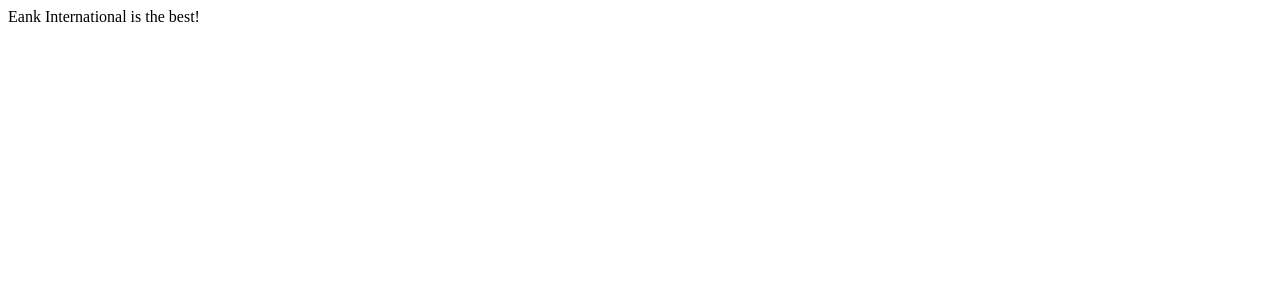
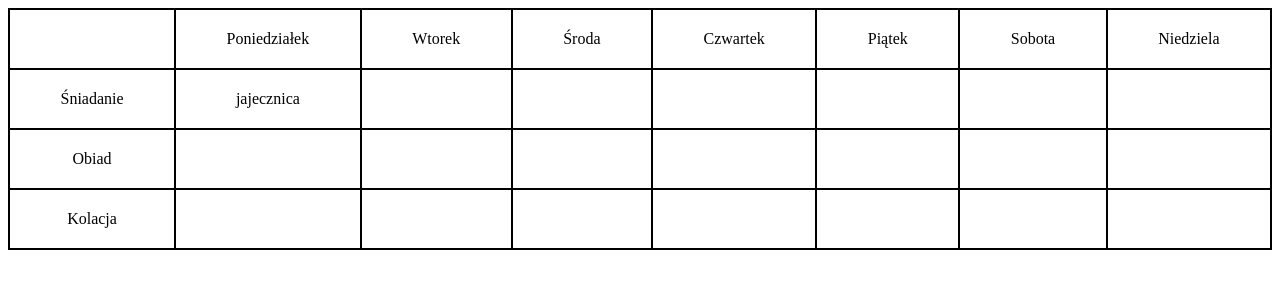
Before and after one commit to eank-international/planner-front, a Vue app: page / in a window 1280 px wide. Shown: the top 300 px of the page. Built offline with nearby package versions, Linux system fonts and the light colour scheme.

Commit message:
Add calendar template

```diff
--- a/src/components/CalendarView.vue
+++ b/src/components/CalendarView.vue
@@ -1,7 +1,38 @@
 <template>
-    <div>
-        {{ msg }}
-    </div>
+    <div class="container">
+          <div></div>
+          <div>Poniedziałek</div>
+          <div>Wtorek</div>
+          <div>Środa</div>
+          <div>Czwartek</div>
+          <div>Piątek</div>
+          <div>Sobota</div>
+          <div>Niedziela</div>
+          <div>Śniadanie</div>
+          <div>jajecznica</div>
+          <div></div>
+          <div></div>
+          <div></div>
+          <div></div>
+          <div></div>
+          <div></div>
+          <div>Obiad</div>
+          <div></div>
+          <div></div>
+          <div></div>
+          <div></div>
+          <div></div>
+          <div></div>
+          <div></div>
+          <div>Kolacja</div>
+          <div></div>
+          <div></div>
+          <div></div>
+          <div></div>
+          <div></div>
+          <div></div>
+          <div></div>
+      </div>
 </template>
 
 <script>
@@ -16,4 +47,19 @@
 </script>
 
 <style scoped>
+.container{
+    display: grid;
+    grid-template-columns: repeat(8,auto);
+    grid-template-rows: repeat(4, auto);
+    border: 1px solid black;
+
+}
+
+.container div{
+    border:1px solid black;
+    padding:20px;
+    text-align: center;
+}
+
+
 </style>
```
